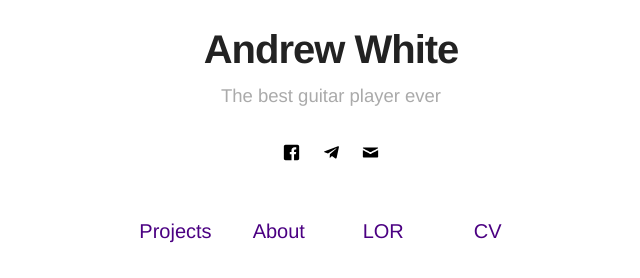
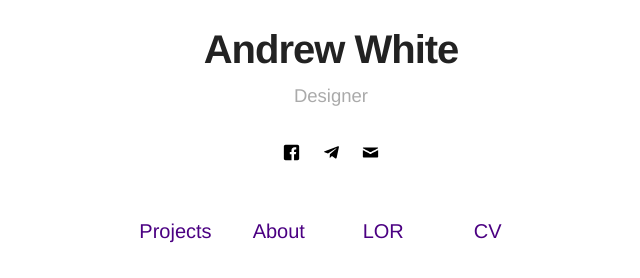
Before and after one commit to andandrewwhite/andandrewwhite.github.io, a Jekyll site: the page built from index.html, in a window 1280 px wide. Shown: the part 252-530 px from the top of the page, without its empty margins (309-949 px from the left). Built offline with Jekyll 4.4.1, drawn with Linux system fonts in a browser that asks for light colours.

Commit message:
Update _config.yml

```diff
--- a/_config.yml
+++ b/_config.yml
@@ -2,7 +2,7 @@ title: Andrew White
 
 # main text of home
 name: Andrew White
-bio: The best guitar player ever
+bio: Designer
 
 # twitter summary info
 description: Personal portfolio
```
